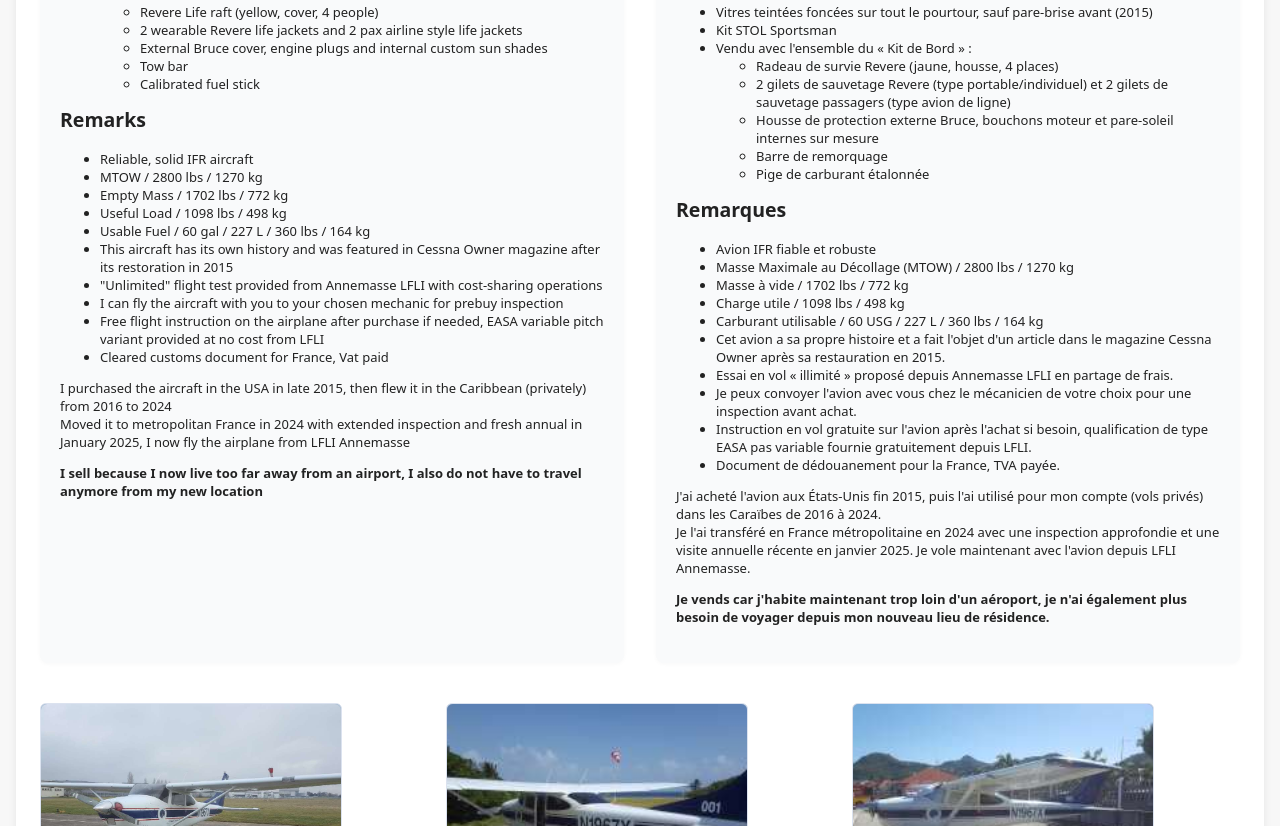
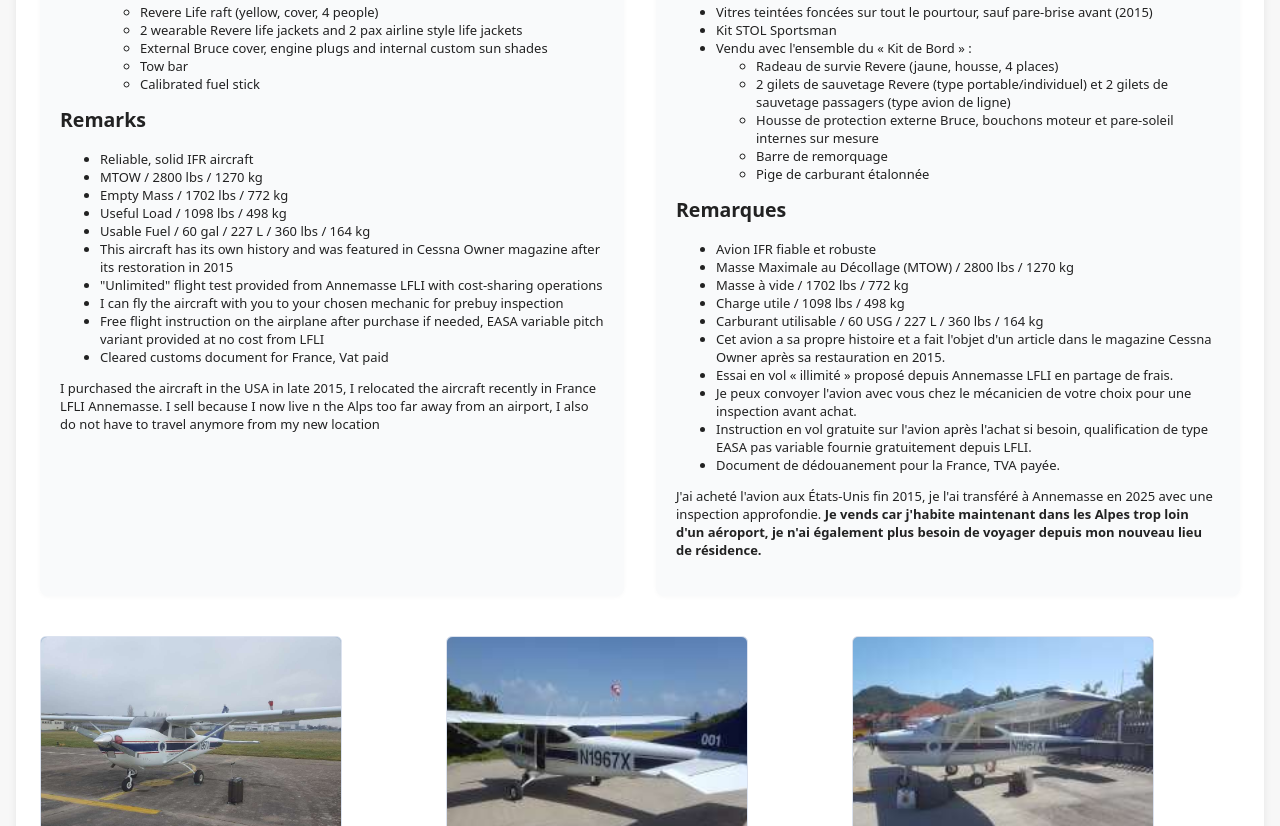
Before and after one commit to webaml/cessna182, a plain HTML site: page index.html in a window 1280 px wide. Shown: the part 1852-2678 px from the top of the page. Drawn offline with Linux system fonts and the light colour scheme.

Commit message:
Update index.html

```diff
--- a/index.html
+++ b/index.html
@@ -133,7 +133,7 @@
 <body>
 	<div class="container">
 		<div class="main-photo">FOR SALE: Cessna 182H Skylane N1967X [LFLI]</div>
-		<div class="aircraft-price">Price: 119,900 EUR <span class="vat-free">(VAT free)</span></div>
+		<div class="aircraft-price">Price: 109,000 EUR <span class="vat-free">(VAT free)</span></div>
 		<div class="test-flight-mention">Aircraft is available for test flights in<br><a href="https://skyvector.com/airport/LFLI/Annemasse-Airport" target="_blank">LFLI Annemasse (France)</a><br>
 			Contact Antoine at <a href="tel:+33788256943">+33 7 88 25 69 43</a></div>
 		<div class="columns">
@@ -214,9 +214,7 @@
 					<li>Free flight instruction on the airplane after purchase if needed, EASA variable pitch variant provided at no cost from LFLI</li>
 					<li>Cleared customs document for France, Vat paid</li>
 				</ul>
-				<p>I purchased the aircraft in the USA in late 2015, then flew it in the Caribbean (privately) from 2016 to 2024<br>
-				Moved it to metropolitan France in 2024 with extended inspection and fresh annual in January 2025, I now fly the airplane from LFLI Annemasse</p>
-				<p><strong>I sell because I now live too far away from an airport, I also do not have to travel anymore from my new location</strong></p>
+				<p>I purchased the aircraft in the USA in late 2015, I relocated the aircraft recently in France LFLI Annemasse. I sell because I now live n the Alps too far away from an airport, I also do not have to travel anymore from my new location</p>
 			</div>
 			<div class="column">
 				<!-- French Ad Content -->
@@ -295,9 +293,7 @@
 					<li>Instruction en vol gratuite sur l'avion après l'achat si besoin, qualification de type EASA pas variable fournie gratuitement depuis LFLI.</li>
 					<li>Document de dédouanement pour la France, TVA payée.</li>
 				</ul>
-				<p>J'ai acheté l'avion aux États-Unis fin 2015, puis l'ai utilisé pour mon compte (vols privés) dans les Caraïbes de 2016 à 2024.<br>
-				Je l'ai transféré en France métropolitaine en 2024 avec une inspection approfondie et une visite annuelle récente en janvier 2025. Je vole maintenant avec l'avion depuis LFLI Annemasse.</p>
-				<p><strong>Je vends car j'habite maintenant trop loin d'un aéroport, je n'ai également plus besoin de voyager depuis mon nouveau lieu de résidence.</strong></p>
+				<p>J'ai acheté l'avion aux États-Unis fin 2015, je l'ai transféré à Annemasse en 2025 avec une inspection approfondie. <strong>Je vends car j'habite maintenant dans les Alpes trop loin d'un aéroport, je n'ai également plus besoin de voyager depuis mon nouveau lieu de résidence.</strong></p>
 			</div>
 		</div>
 		<div class="photos">
```
